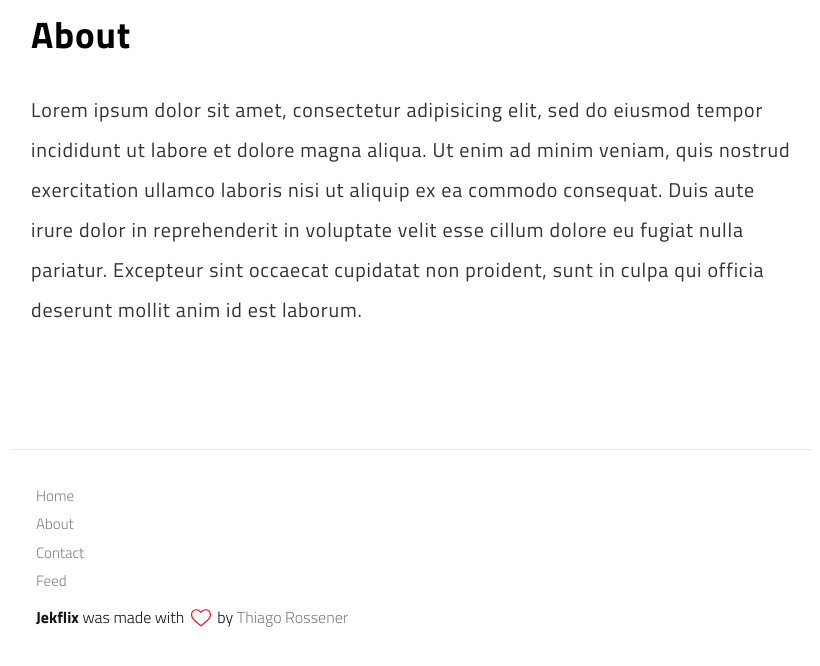
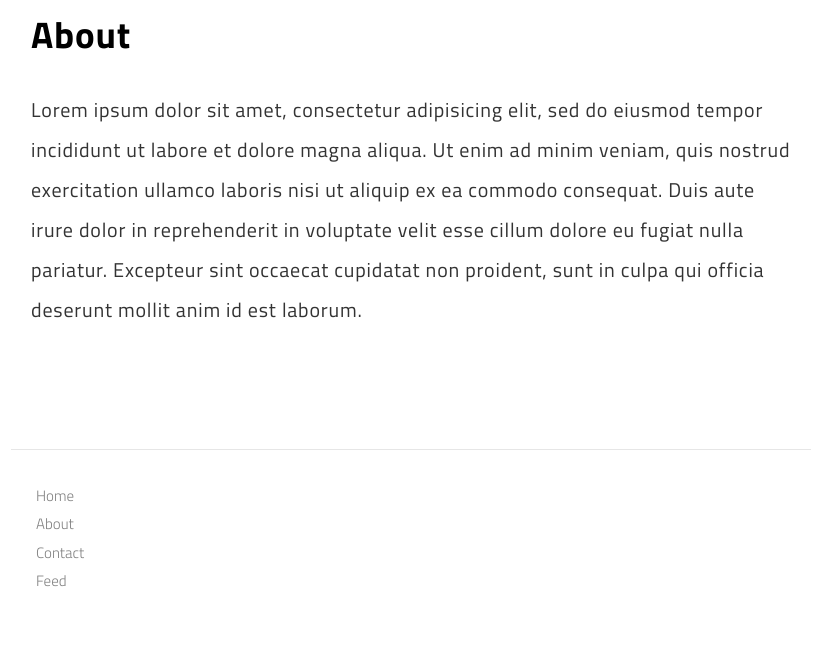
Before and after one commit to bakerstreet221abc/bakerstreet221abc.github.io, a Jekyll site: the page built from about.md, in a window 1280 px wide and 1096 px high. Shown: the part 430-1096 px from the top of the window, without its empty margins (229-1049 px from the left). Built offline with Jekyll 4.4.1, drawn with Linux system fonts in a browser that asks for light colours.

Commit message:
Removed footer

```diff
--- a/_config.yml
+++ b/_config.yml
@@ -1,9 +1,9 @@
 # Site Settings
 title: 贝克街221B | Baker Street 221B
-email: youremail@xyz.com
+email: baker_street@yeah.net
 description: 追寻未知, 探寻真相.
 baseurl: "" # the subpath of your site, e.g. /blog
-url: "" # the base hostname & protocol for your site
+url: "https://bakerstreet221abc.github.io/" # the base hostname & protocol for your site
 google_analytics: "UA-XXXXXXXX-X"
 
 # User Settings
--- a/_includes/footer.html
+++ b/_includes/footer.html
@@ -37,7 +37,7 @@
         {% endfor %}
         <li><a class="feed" href="{{ site.url }}{{site.baseurl}}/feed.xml" title="Atom/RSS feed">Feed</a></li>
     </ul>
-    <p><span>Jekflix</span> was made with <svg class="love"><use xlink:href="#icon-heart"></use></svg> by <a href="http://www.rossener.com" target="_blank" class="creator">Thiago Rossener</a></p>
+    <!-- <p><span>Jekflix</span> was made with <svg class="love"><use xlink:href="#icon-heart"></use></svg> by <a href="http://www.rossener.com" target="_blank" class="creator">Thiago Rossener</a></p> -->
 </footer>
 <script src="{{ "/assets/js/main.js" | prepend: site.baseurl }}"></script>
 {% include stats.html %}
```
